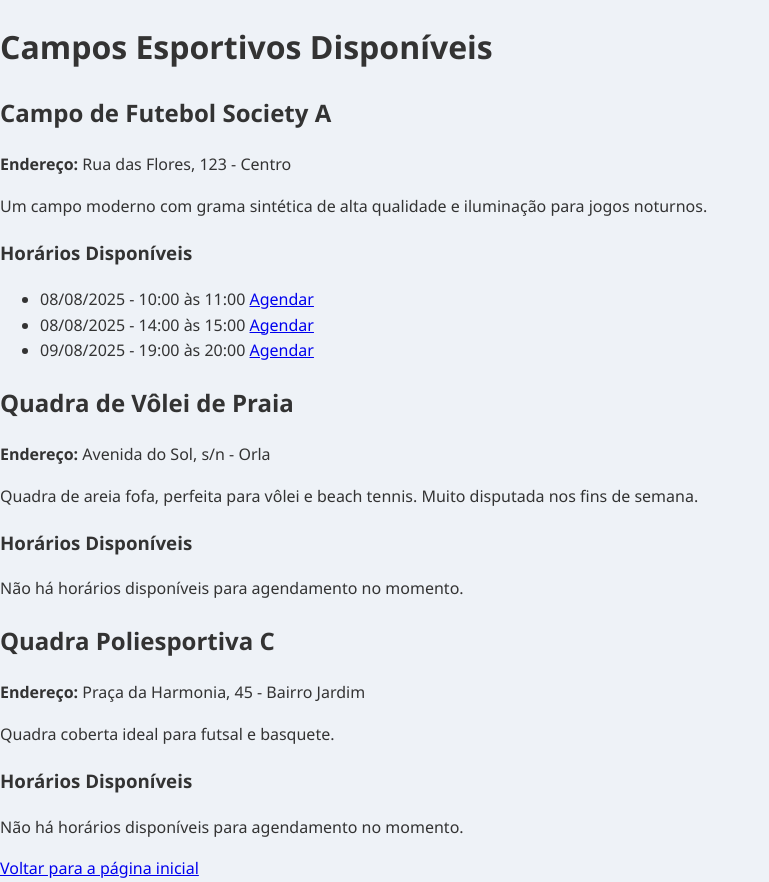
After one commit to celsovssilva/gest-ocampos, a Django app: template campo/templates/user.html in a window 1280 px wide. The commit adds this page. Shown: the whole page, without its empty margins (0-769 px from the left). Run offline with Django 5.2, Linux system fonts and the light colour scheme; the template is opened without the code that fills it, so the values that code supplies are empty.

Commit message:
tela de usuario e admin criados

```diff
--- /dev/null
+++ b/campo/templates/user.html
@@ -0,0 +1,59 @@
+{% load static %}
+<!DOCTYPE html>
+<html lang="pt-br">
+<head>
+    <meta charset="UTF-8">
+    <meta name="viewport" content="width=device-width, initial-scale=1.0">
+    <title>Painel do Usuário - Campos Disponíveis</title>
+    <link rel="stylesheet" href="{% static 'campo/css/style.css' %}">
+</head>
+<body>
+
+    <div class="container">
+        <h1>Campos Esportivos Disponíveis</h1>
+
+        <div class="campo-card">
+            <h2>Campo de Futebol Society A</h2>
+            <p><strong>Endereço:</strong> Rua das Flores, 123 - Centro</p>
+            <p>Um campo moderno com grama sintética de alta qualidade e iluminação para jogos noturnos.</p>
+
+            <h3>Horários Disponíveis</h3>
+            <ul class="horarios-list">
+                <li>
+                    <span>08/08/2025 - 10:00 às 11:00</span>
+                    <a href="#" class="agendar-btn">Agendar</a>
+                </li>
+                <li>
+                    <span>08/08/2025 - 14:00 às 15:00</span>
+                    <a href="#" class="agendar-btn">Agendar</a>
+                </li>
+                <li>
+                    <span>09/08/2025 - 19:00 às 20:00</span>
+                    <a href="#" class="agendar-btn">Agendar</a>
+                </li>
+            </ul>
+        </div>
+
+        <div class="campo-card">
+            <h2>Quadra de Vôlei de Praia</h2>
+            <p><strong>Endereço:</strong> Avenida do Sol, s/n - Orla</p>
+            <p>Quadra de areia fofa, perfeita para vôlei e beach tennis. Muito disputada nos fins de semana.</p>
+
+            <h3>Horários Disponíveis</h3>
+            <p class="sem-horarios">Não há horários disponíveis para agendamento no momento.</p>
+        </div>
+
+        <div class="campo-card">
+            <h2>Quadra Poliesportiva C</h2>
+            <p><strong>Endereço:</strong> Praça da Harmonia, 45 - Bairro Jardim</p>
+            <p>Quadra coberta ideal para futsal e basquete.</p>
+
+            <h3>Horários Disponíveis</h3>
+            <p class="sem-horarios">Não há horários disponíveis para agendamento no momento.</p>
+        </div>
+
+        <a href="#" class="voltar-link">Voltar para a página inicial</a>
+    </div>
+
+</body>
+</html>
--- a/campo/urls.py
+++ b/campo/urls.py
@@ -17,11 +17,11 @@ Including another URLconf
 
 from django.urls import path
 from . import views
-
 urlpatterns = [
     path('', views.home, name='home'),
-    path('gestor/painel/', views.manager_dashboard, name='manager_dashboard'),
+    path('gestor/painel/', views.paginagestor, name='manager_dashboard'),
     path('register/', views.register, name='register'),
     path('paginagestor/', views.paginagestor, name='gestor'),
     path('login/', views.login, name='login'),
+    path('user/', views.user,name='user'),
 ]
```
Also changed, not shown: campo/templates/campo/login.html (+7 -0 lines), campo/views.py (+21 -16 lines).
